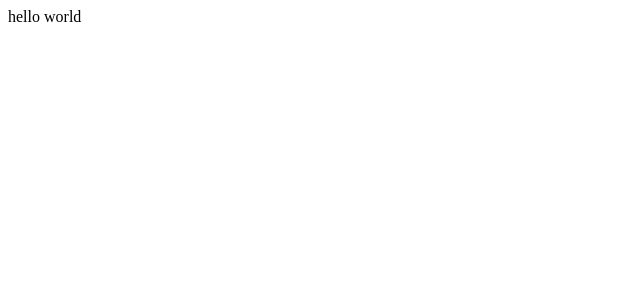
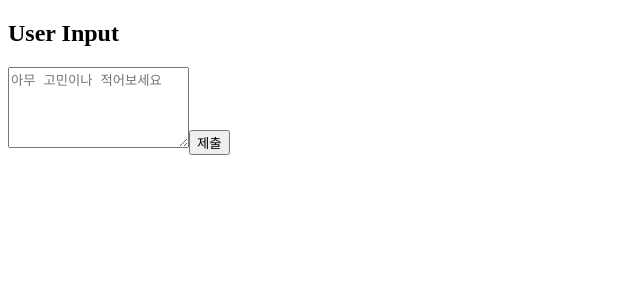
Before and after one commit to thewronghand/moonstruck, a React (Vite) app: page / in a window 1280 px wide. Shown: the top 300 px of the page, without its empty margins (0-640 px from the left). Built offline with nearby package versions, Linux system fonts and the light colour scheme.

Commit message:
feat: 사용자 입력을 위한 Input 컴포넌트 구현

```diff
--- a/src/App.tsx
+++ b/src/App.tsx
@@ -1,5 +1,14 @@
+import Input from './Components/Input';
+
 function App() {
-  return <>hello world</>;
+  function checkSubmittedForm(inputValue: string) {
+    console.log(inputValue);
+  }
+  return (
+    <>
+      <Input onFormSubmit={checkSubmittedForm} />
+    </>
+  );
 }
 
 export default App;
--- /dev/null
+++ b/src/Components/Input.tsx
@@ -0,0 +1,34 @@
+import React, { useState } from 'react';
+
+interface InputProps {
+  onFormSubmit: (inputValue: string) => void;
+}
+
+export default function Input({ onFormSubmit }: InputProps) {
+  const [inputValue, setInputValue] = useState('');
+
+  const handleInputChange = (e: React.ChangeEvent<HTMLTextAreaElement>) => {
+    setInputValue(e.target.value);
+  };
+
+  const handleSubmit = (e: React.FormEvent<HTMLFormElement>) => {
+    e.preventDefault();
+    setInputValue('');
+    onFormSubmit(inputValue);
+  };
+
+  return (
+    <div>
+      <h2>User Input</h2>
+      <form onSubmit={handleSubmit}>
+        <textarea
+          value={inputValue}
+          onChange={handleInputChange}
+          placeholder="아무 고민이나 적어보세요"
+          rows={5}
+        />
+        <button type="submit">제출</button>
+      </form>
+    </div>
+  );
+}
```
